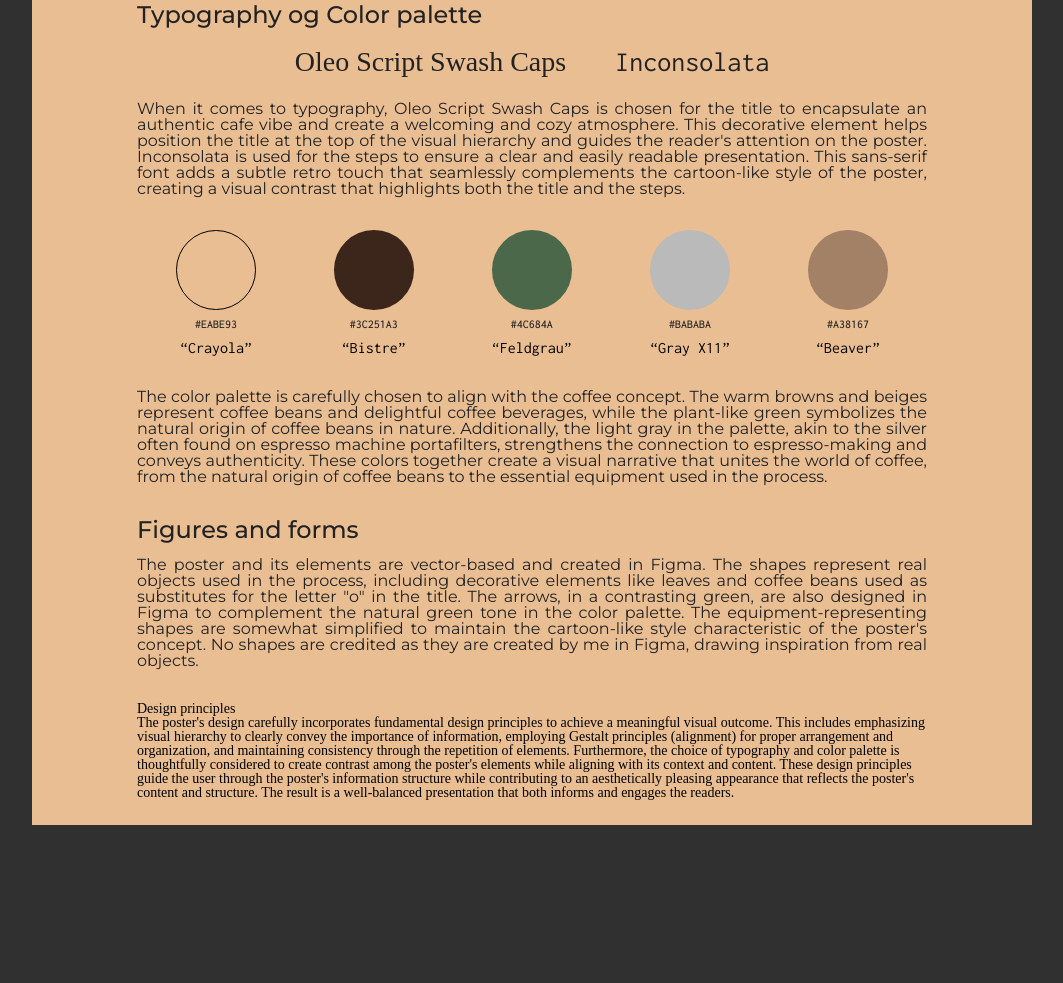
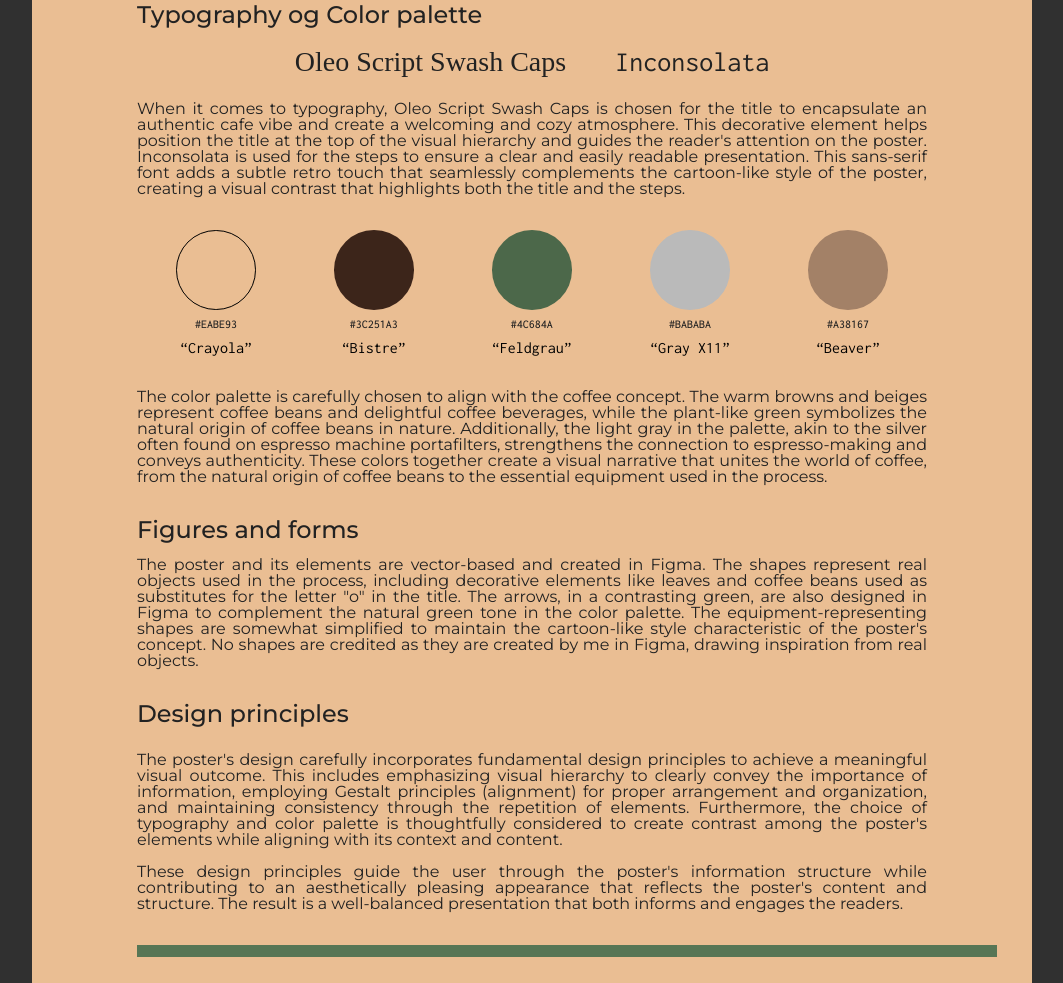
Before and after one commit to SDSiproject/poster.coffe-, a plain HTML site: page index.html in a window 1280 px wide. Shown: the part 285-1268 px from the top of the page, without its empty margins (108-1171 px from the left). Before the commit the page ends 1110 px from the top, so only its background shows below. Drawn offline with Linux system fonts and the light colour scheme; a web font is replaced by a local one.

Commit message:
committwo

```diff
--- a/index.html
+++ b/index.html
@@ -56,11 +56,11 @@
             <p class="figures-and-forms__text"> The poster and its elements are vector-based and created in Figma. The shapes represent real objects used in the process, including decorative elements like leaves and coffee beans used as substitutes for the letter "o" in the title. The arrows, in a contrasting green, are also designed in Figma to complement the natural green tone in the color palette. The equipment-representing shapes are somewhat simplified to maintain the cartoon-like style characteristic of the poster's concept. No shapes are credited as they are created by me in Figma, drawing inspiration from real objects.</p>
             </section>
             <section class="Design principles">
-            <h2 class="design-principle__title">Design principles</h2>
-            <p class="design-principle__text">The poster's design carefully incorporates fundamental design principles to achieve a meaningful visual outcome. This includes emphasizing visual hierarchy to clearly convey the importance of information, employing Gestalt principles (alignment) for proper arrangement and organization, and maintaining consistency through the repetition of elements. Furthermore, the choice of typography and color palette is thoughtfully considered to create contrast among the poster's elements while aligning with its context and content.
-                These design principles guide the user through the poster's information structure while contributing to an aesthetically pleasing appearance that reflects the poster's content and structure. The result is a well-balanced presentation that both informs and engages the readers.</p>
+            <h2 class="design-principles__title">Design principles</h2>
+            <p class="design-principles__text">The poster's design carefully incorporates fundamental design principles to achieve a meaningful visual outcome. This includes emphasizing visual hierarchy to clearly convey the importance of information, employing Gestalt principles (alignment) for proper arrangement and organization, and maintaining consistency through the repetition of elements. Furthermore, the choice of typography and color palette is thoughtfully considered to create contrast among the poster's elements while aligning with its context and content.
+            <br> <br> These design principles guide the user through the poster's information structure while contributing to an aesthetically pleasing appearance that reflects the poster's content and structure. The result is a well-balanced presentation that both informs and engages the readers.</p>
             </section>
-
+            <div class="border"></div>
         </div>
     </div>
 </body>
--- a/src/scss/style.scss
+++ b/src/scss/style.scss
@@ -164,3 +164,27 @@ justify-content: center;
     }
 
 }
+
+
+.design-principles {
+
+    &__title {
+        @include mixins.title();
+        margin-bottom: 26px;
+    }
+
+    &__text {
+        @include mixins.text();
+        margin-bottom: 33px;
+    }
+
+}
+
+.border  {
+
+        margin-bottom: 1px;
+        width: 860px;
+        height: 12px;
+        background-color: #577655;
+
+}
```
Also changed, not shown: css/style.css.
